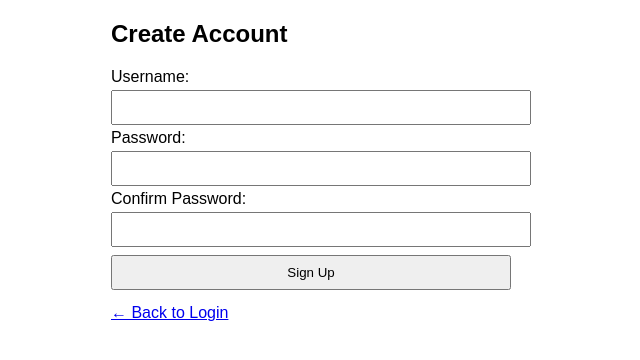
After one commit to TristanMiano/InfluenceRPG, a FastAPI app: template src/server/templates/create_account.html in a window 1280 px wide. The commit adds this page. Shown: the top 360 px of the page, without its empty margins (329-969 px from the left). Run offline with FastAPI, Linux system fonts and the light colour scheme; the template is opened without the code that fills it, so the values that code supplies are empty.

Commit message:
create account page

```diff
--- a/src/server/main.py
+++ b/src/server/main.py
@@ -1,10 +1,11 @@
 # src/server/main.py
-from fastapi import FastAPI, HTTPException, status, Request
-from fastapi.responses import HTMLResponse
+from fastapi import FastAPI, HTTPException, status, Request, Form
+from fastapi.responses import HTMLResponse, RedirectResponse
 from fastapi.templating import Jinja2Templates
 from fastapi.staticfiles import StaticFiles
 from pydantic import BaseModel
-from src.auth.auth import authenticate_user
+from src.auth.auth import authenticate_user, get_db_connection
+from src.utils.security import hash_password
 from src.models.user import User
 from src.server.chat import router as chat_router
 from src.server.game import router as game_router
@@ -50,6 +51,53 @@ def read_root(request: Request):
     """
     return templates.TemplateResponse("index.html", {"request": request})
 
+@app.get("/create-account", response_class=HTMLResponse)
+def create_account_form(request: Request):
+    return templates.TemplateResponse("create_account.html", {"request": request, "error": None})
+
+@app.post("/create-account", response_class=HTMLResponse)
+async def create_account_submit(
+    request: Request,
+    username: str = Form(...),
+    password: str = Form(...),
+    password2: str = Form(...)
+):
+    # Basic validation
+    if password != password2:
+        return templates.TemplateResponse(
+            "create_account.html",
+            {"request": request, "error": "Passwords do not match."},
+            status_code=400
+        )
+
+    conn = get_db_connection()
+    try:
+        with conn.cursor() as cur:
+            cur.execute("SELECT username FROM users WHERE username = %s", (username,))
+            if cur.fetchone():
+                return templates.TemplateResponse(
+                    "create_account.html",
+                    {"request": request, "error": f"Username '{username}' is already taken."},
+                    status_code=400
+                )
+            cur.execute(
+                "INSERT INTO users (username, hashed_password, role) VALUES (%s, %s, %s)",
+                (username, hash_password(password), "player")
+            )
+            conn.commit()
+    except Exception as e:
+        conn.rollback()
+        return templates.TemplateResponse(
+            "create_account.html",
+            {"request": request, "error": f"Error creating account: {e}"},
+            status_code=500
+        )
+    finally:
+        conn.close()
+
+    # On success, redirect back to login
+    return RedirectResponse(url="/", status_code=302)
+
 # Include the chat WebSocket router with prefix /chat
 app.include_router(chat_router, prefix="/chat")
 app.include_router(game_router, prefix="/api")
--- /dev/null
+++ b/src/server/templates/create_account.html
@@ -0,0 +1,36 @@
+<!DOCTYPE html>
+<html lang="en">
+<head>
+  <meta charset="UTF-8">
+  <meta name="viewport" content="width=device-width,initial-scale=1.0">
+  <title>Create Account</title>
+  <style>
+    body { font-family: Arial, sans-serif; margin: 20px; }
+    .container { max-width: 400px; margin: auto; }
+    input, button { width: 100%; padding: 8px; margin: 4px 0; }
+    .error { color: red; }
+    a { display: block; margin-top: 10px; }
+  </style>
+</head>
+<body>
+  <div class="container">
+    <h2>Create Account</h2>
+    {% if error %}
+      <p class="error">{{ error }}</p>
+    {% endif %}
+    <form method="post" action="/create-account">
+      <label for="username">Username:</label>
+      <input type="text" id="username" name="username" required>
+
+      <label for="password">Password:</label>
+      <input type="password" id="password" name="password" required>
+
+      <label for="password2">Confirm Password:</label>
+      <input type="password" id="password2" name="password2" required>
+
+      <button type="submit">Sign Up</button>
+    </form>
+    <a href="/">← Back to Login</a>
+  </div>
+</body>
+</html>
--- a/src/server/templates/index.html
+++ b/src/server/templates/index.html
@@ -26,6 +26,7 @@
       <input type="password" id="password" />
       <button id="login-button">Login</button>
       <p id="login-error" style="color:red;"></p>
+      <p><a href="/create-account">Create an account</a></p>
     </div>
 
     <!-- Game Lobby Section -->
```
